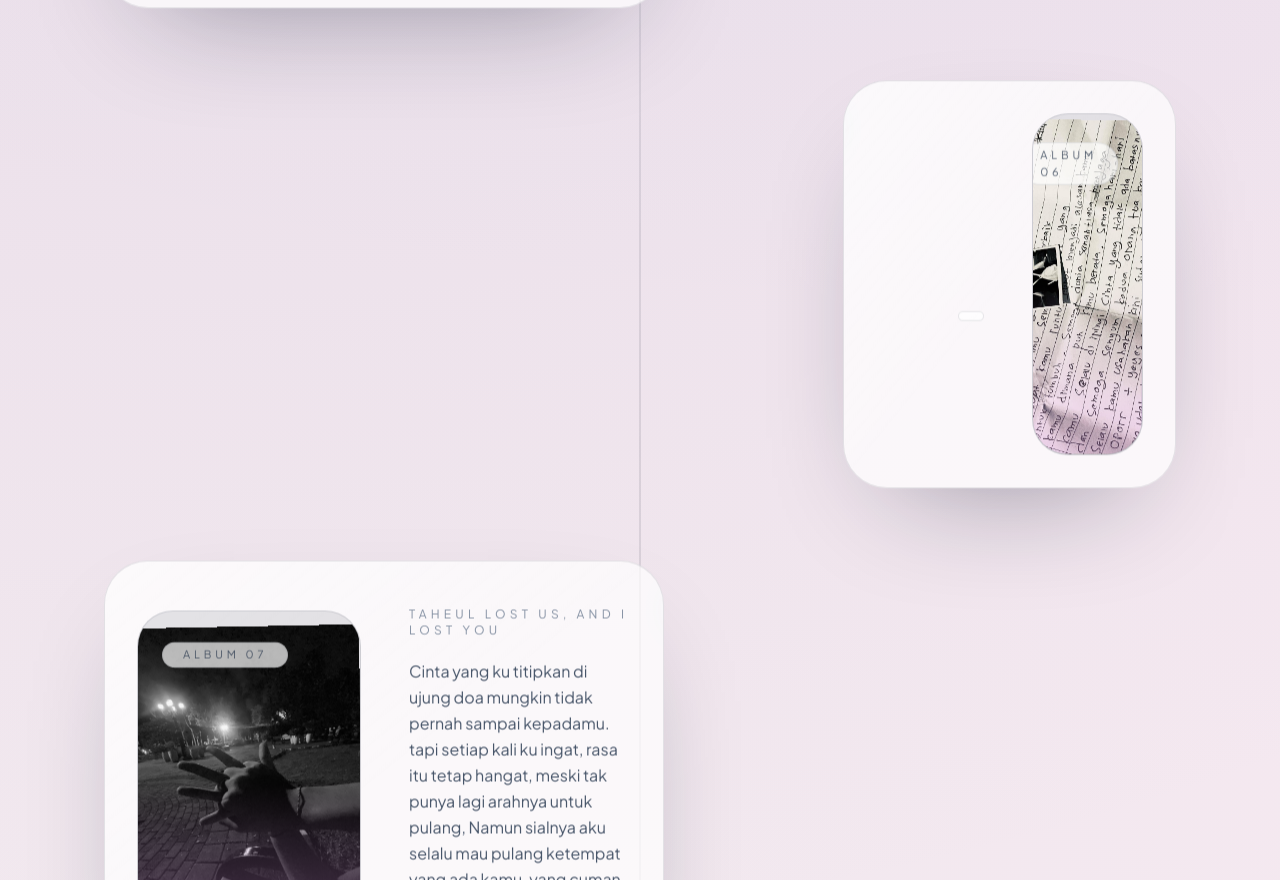
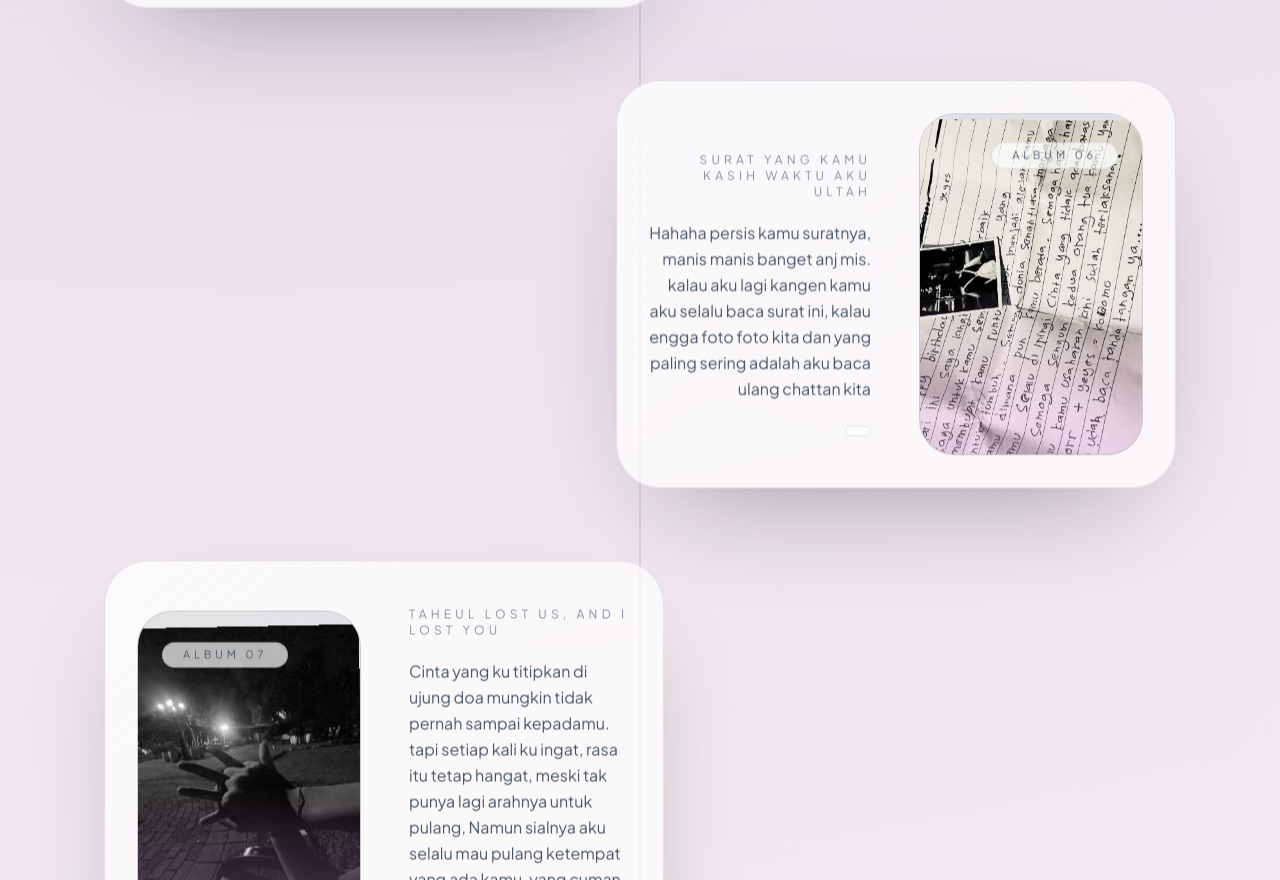
Before and after one commit to satriaramadan14102004/reres-website-client-project-, a React (Vite) app: page / in a window 1280 px wide. Shown: the part 3373-4253 px from the top of the page. Built offline with nearby package versions, Linux system fonts and the light colour scheme.

Commit message:
Update LoveGallery.jsx

```diff
--- a/src/components/LoveGallery.jsx
+++ b/src/components/LoveGallery.jsx
@@ -91,8 +91,8 @@ const basePhotoLibrary = [
   {
     id: '06',
     assetKey: 'memory6',
-    title: '',
-    description: '',
+    title: 'Surat yang kamu kasih waktu aku ultah',
+    description: 'Hahaha persis kamu suratnya, manis manis banget anj mis. kalau aku lagi kangen kamu aku selalu baca surat ini, kalau engga foto foto kita dan yang paling sering adalah aku baca ulang chattan kita',
     tone: 'from-fuchsia-300/35 via-transparent to-transparent',
     meta: [''],
   },
```
